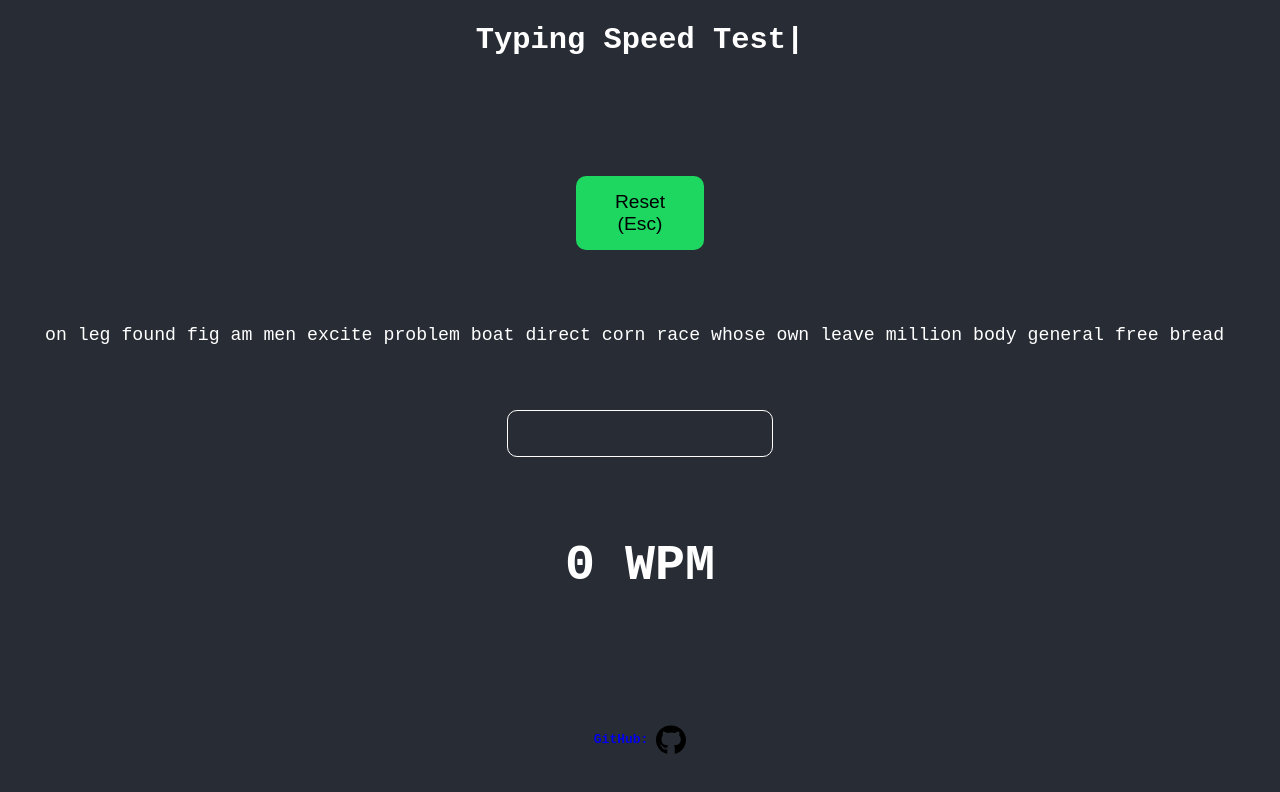
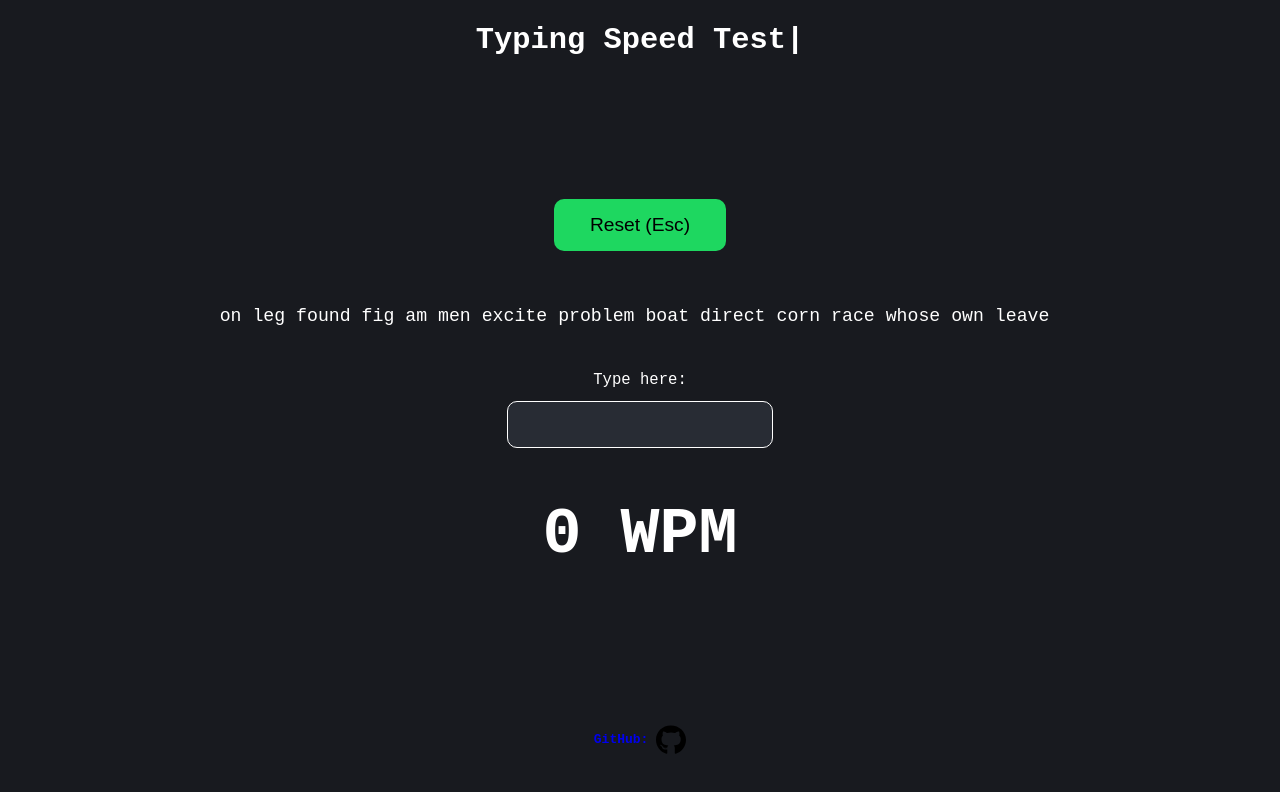
Before and after one commit to JustAn0therDev/TypingSpeedTest, a React (Create React App) app: page / in a window 1280 px wide. Shown: the top 792 px of the page. Built offline with nearby package versions, Linux system fonts and the light colour scheme.

Commit message:
Changing some of the CSS and HTML for accessibility and removing console.log() from utils function

```diff
--- a/src/App.css
+++ b/src/App.css
@@ -4,7 +4,7 @@
 
 .App-header {
   padding: 20px;
-  background-color: #282c34;
+  background-color: #181a1f;
   display: flex;
   flex-direction: column;
   place-items: center;
--- a/src/Footer/Footer.tsx
+++ b/src/Footer/Footer.tsx
@@ -1,6 +1,6 @@
+import './Footer.css';
 import React from 'react';
 import GitHubLogo from './github.svg';
-import './Footer.css';
 
 export default function Footer(): JSX.Element {
     return (
--- a/src/Results/Results.css
+++ b/src/Results/Results.css
@@ -1,8 +1,14 @@
 #divResults {
     display: inherit;
-    padding-top: 80px;
+    padding-top: 50px;
 }
 
 #divResults h1 {
-    font-size: 50px;
+    font-size: 2.5em;
 }
+
+@media (min-width: 767px) {
+    #divResults h1 {
+        font-size: 5em;
+    }
+}
--- a/src/TypingInput/TypingInput.tsx
+++ b/src/TypingInput/TypingInput.tsx
@@ -11,7 +11,7 @@ const typingInputInitialState: ITypingInputInitialState = {
 }
 
 export default function TypingInput(): JSX.Element {
-    const wordArraySize = 20;
+    const wordArraySize = 15;
     const referenceToInputElement = useRef<HTMLInputElement>(null);
 
     let [wordArray, setWordArray] = useState(new Array<string>());
@@ -84,13 +84,14 @@ export default function TypingInput(): JSX.Element {
     return (
         <>
             <div id="divMainInput">
-                <button type="button" tabIndex={2} onClick={resetComponentState}>Reset (Esc)</button>
+                <button type="button" onClick={resetComponentState}>Reset (Esc)</button>
                 <div id="divMainWords">
                     {wordArray.map((word, index) => (<span id={`${word}${index}`} key={index}>{word}&nbsp;</span>))}
                 </div>
-                <div id="divWithInputAndButton">
+                <div id="divWithLabelAndInput">
+                    <label htmlFor="mainInput">Type here:</label>
                     <input
-                        id="mainInput" tabIndex={1}
+                        id="mainInput"
                         ref={referenceToInputElement}
                         type="text" autoComplete="off"
                         onKeyPress={(evt) => { handleKeyPress(evt); }}
--- a/src/TypingInput/typingInput.css
+++ b/src/TypingInput/typingInput.css
@@ -13,12 +13,12 @@
     color: #000;
     background-color: #1ED760;
     font-size: 1.2em;
-    width: 10vw;
+    width: 9em;
     border: inherit;
     padding: 15px;
     margin: 10px;
     border-radius: inherit;
-    transition: 0.4s;
+    transition: 0.5s;
 }
 
 #divMainInput button:hover {
@@ -28,25 +28,40 @@
 #divMainInput > button:active {
     padding: 14px;
     transition: none;
-    color: #fff;
+    -moz-box-shadow:    inset 0 0 5px #000000;
+    -webkit-box-shadow: inset 0 0 5px #000000;
+    box-shadow:         inset 0 0 5px #000000;
 }
 
 #divMainWords {
+    display: flex;
+    flex-direction: column;
     margin: 15px;
-    padding: 50px;
+    padding: 30px;
     width: inherit;
     border-radius: inherit;
     font-size: 1.4em;
 }
 
-#divWithInputAndButton {
+@media (min-width: 767px) {
+    #divMainWords {
+        flex-direction: row;
+    }
+}
+
+#divWithLabelAndInput {
     display: flex;
-    flex-direction: row;
+    flex-direction: column;
     justify-content: center;
     border-radius: inherit;
 }
 
-#divWithInputAndButton input {
+#divWithLabelAndInput label {
+    padding-bottom: 12px;
+    font-size: 1.2em;
+}
+
+#divWithLabelAndInput input {
     display: inline-flex;
     flex-direction: row;
     justify-content: center;
@@ -60,6 +75,6 @@
     transition: 0.2s;
 }
 
-#divWithInputAndButton input:hover {
+#divWithLabelAndInput input:hover {
     border: 1px solid #1ED760;
 }
--- a/src/index.css
+++ b/src/index.css
@@ -10,7 +10,7 @@ body {
   outline: none;
   -webkit-font-smoothing: antialiased;
   -moz-osx-font-smoothing: grayscale;
-  background-color: #282c34;
+  background-color: #181a1f;
   color: #ffffff;
 }
 
--- a/src/utils/addEscEventListenerToWindow.ts
+++ b/src/utils/addEscEventListenerToWindow.ts
@@ -1,6 +1,5 @@
 export default function addEscEventListenerToWindow(): void {
     window.addEventListener('keyup', (evt: KeyboardEvent) => {
-        console.log(evt.key);
         if (evt.key === "Escape") {
             document.querySelector('button')?.click();
         }
```
